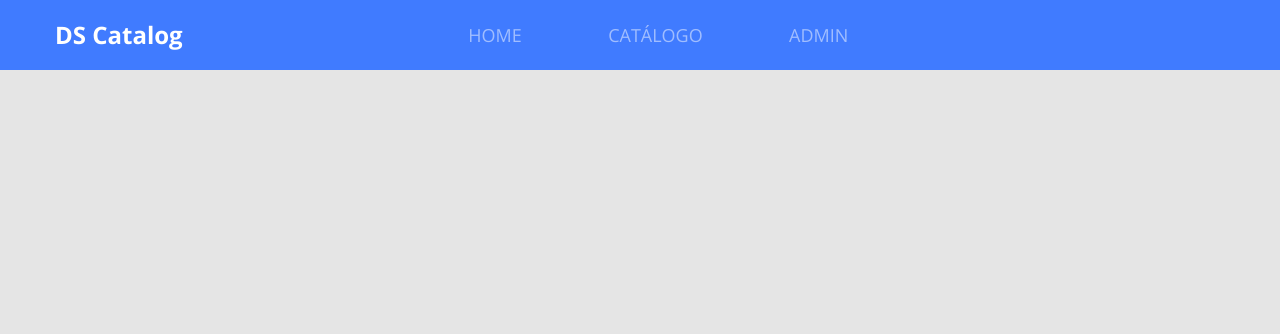
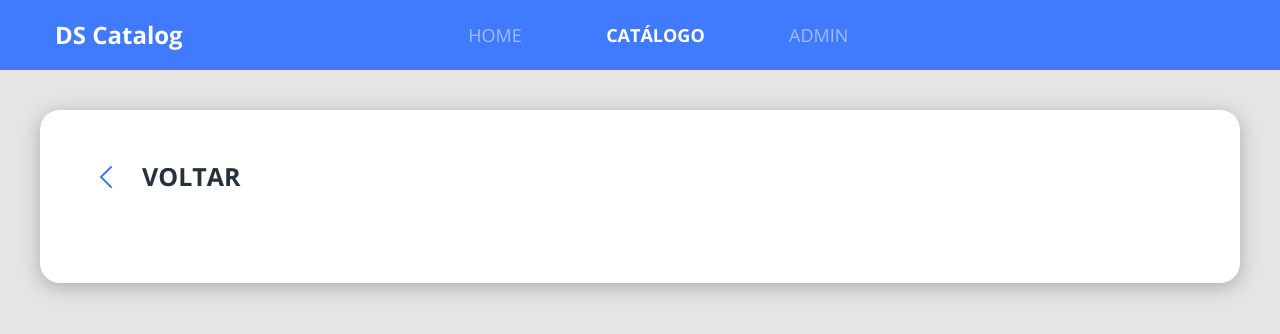
Before and after one commit to eliasneri/DSCatalog, a React (Create React App) app in the folder front-web/: page /products/1 in a window 1280 px wide. Shown: the top 334 px of the page. Built offline with nearby package versions, Linux system fonts and the light colour scheme.

Commit message:
Arrow.svg Stroke='currentColor' ProductDetails

```diff
--- a/front-web/src/core/components/ButtonIcon/styles.scss
+++ b/front-web/src/core/components/ButtonIcon/styles.scss
@@ -12,4 +12,5 @@
     display: flex;
     align-items: center;
     justify-content: center;
+    color: #fff;
 }
--- a/front-web/src/core/components/navbar/index.tsx
+++ b/front-web/src/core/components/navbar/index.tsx
@@ -20,7 +20,7 @@
                         </NavLink>
                     </li>
                     <li>
-                        <NavLink to="/catalog" activeClassName="active">
+                        <NavLink to="/products" activeClassName="active">
                            CATÁLOGO
                         </NavLink>
                     </li>
--- a/front-web/src/pages/Catalog/components/ProductDetails/index.tsx
+++ b/front-web/src/pages/Catalog/components/ProductDetails/index.tsx
@@ -1,7 +1,26 @@
 import React from 'react';
+import { Link, useParams } from 'react-router-dom';
+import './styles.scss';
+import { ReactComponent as ArrowIcon } from '../../../../core/assets/images/arrow.svg';
+
+type ParamsType = {
+    productId: string;
+}
 
 const ProductDetails = () => {
+    const { productId } = useParams<ParamsType>();
 
+    return(
+        <div className="product-details-container">
+            <div className="product-details-content card-base border-radius-20">
+                <Link to="/products" className="product-details-goback">
+                    <ArrowIcon className="icon-goback"/>
+                    <h1 className="text-goback">voltar</h1>
+                </Link>
+            </div>
+
+        </div>
+    );
 
 };
 
--- a/front-web/src/pages/Catalog/components/ProductDetails/styles.scss
+++ b/front-web/src/pages/Catalog/components/ProductDetails/styles.scss
@@ -0,0 +1,30 @@
+.product-details-container{
+    margin-top: 40px;
+    padding-left: 40px;
+    padding-right: 40px;
+}
+
+.product-details-content {
+    padding-top: 50px;
+    padding-left: 60px;
+    padding-right: 60px;
+    padding-bottom: 90px;
+}
+.icon-goback {
+    color: #407BFF;
+    transform: rotate(-180deg);
+    margin-right: 30px;
+}
+
+.text-goback {
+    font-size: 25px;
+    line-height: 33px;
+    color: #263238;
+    text-transform: uppercase;
+}
+
+.product-details-goback {
+    display: flex;
+    align-items: center;
+
+}
--- a/front-web/src/pages/Catalog/index.tsx
+++ b/front-web/src/pages/Catalog/index.tsx
@@ -1,4 +1,5 @@
 import React from 'react';
+import { Link } from 'react-router-dom';
 import ProductCard from './components/ProductCard';
 import './styles.scss';
 
@@ -7,7 +8,17 @@
         <h1 className="catalog-title">Catálogo de Produto</h1>
 
         <div className="catalog-products">
-            <ProductCard />
+            <Link to='/products/1'>
+                <ProductCard />
+            </Link>
+
+            <Link to='/products/2'>
+                <ProductCard />
+            </Link>
+
+            <Link to='/products/3'>
+                <ProductCard />
+            </Link>
 
 
         </div>
--- a/front-web/src/pages/Routes.tsx
+++ b/front-web/src/pages/Routes.tsx
@@ -3,6 +3,7 @@
 import Navbar from '../core/components/navbar';
 import Admin from './Admin';
 import Catalog from './Catalog';
+import ProductDetails from './Catalog/components/ProductDetails';
 import Home from './Home';
 
 const Routes = () => (
@@ -13,8 +14,12 @@
                 <Home />
             </Route>
 
-            <Route path="/catalog">
+            <Route path="/products" exact>
                 <Catalog />
+            </Route>
+
+            <Route path="/products/:productId">
+                <ProductDetails />
             </Route>
 
             <Route path="/admin">
```
Also changed, not shown: front-web/src/core/assets/images/arrow.svg, 1 other file (tests, documents, lock files or other folders).
